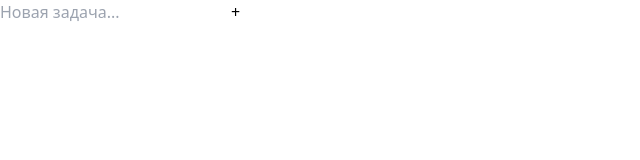
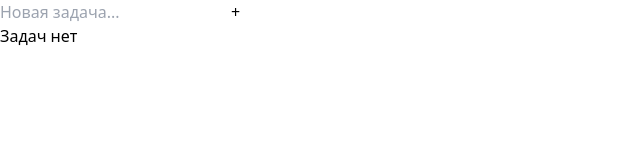
Before and after one commit to yuKalashnikova2/todo-app, a React (Vite) app: page / in a window 1280 px wide. Shown: the top 160 px of the page, without its empty margins (0-640 px from the left). Built offline with nearby package versions, Linux system fonts and the light colour scheme.

Commit message:
feat(custom): create space for tasks

```diff
--- a/src/App.jsx
+++ b/src/App.jsx
@@ -8,6 +8,8 @@ export const App = () => {
       <Header>
         <Form></Form>
       </Header>
+
+      <div className='space-y-4 p-6 text-center text-slate-400'>Задач нет</div>
     </Container>
   )
 }
```
